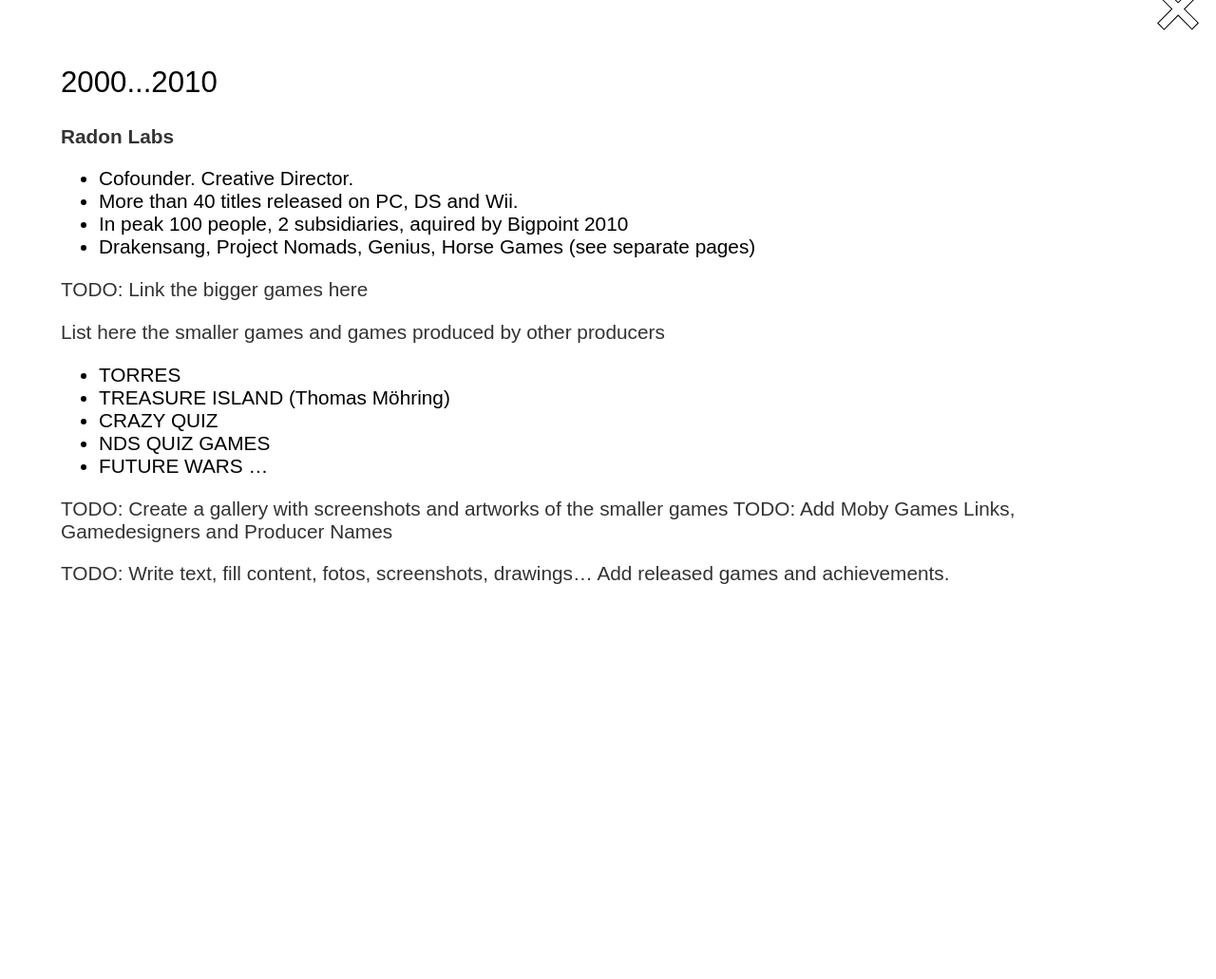
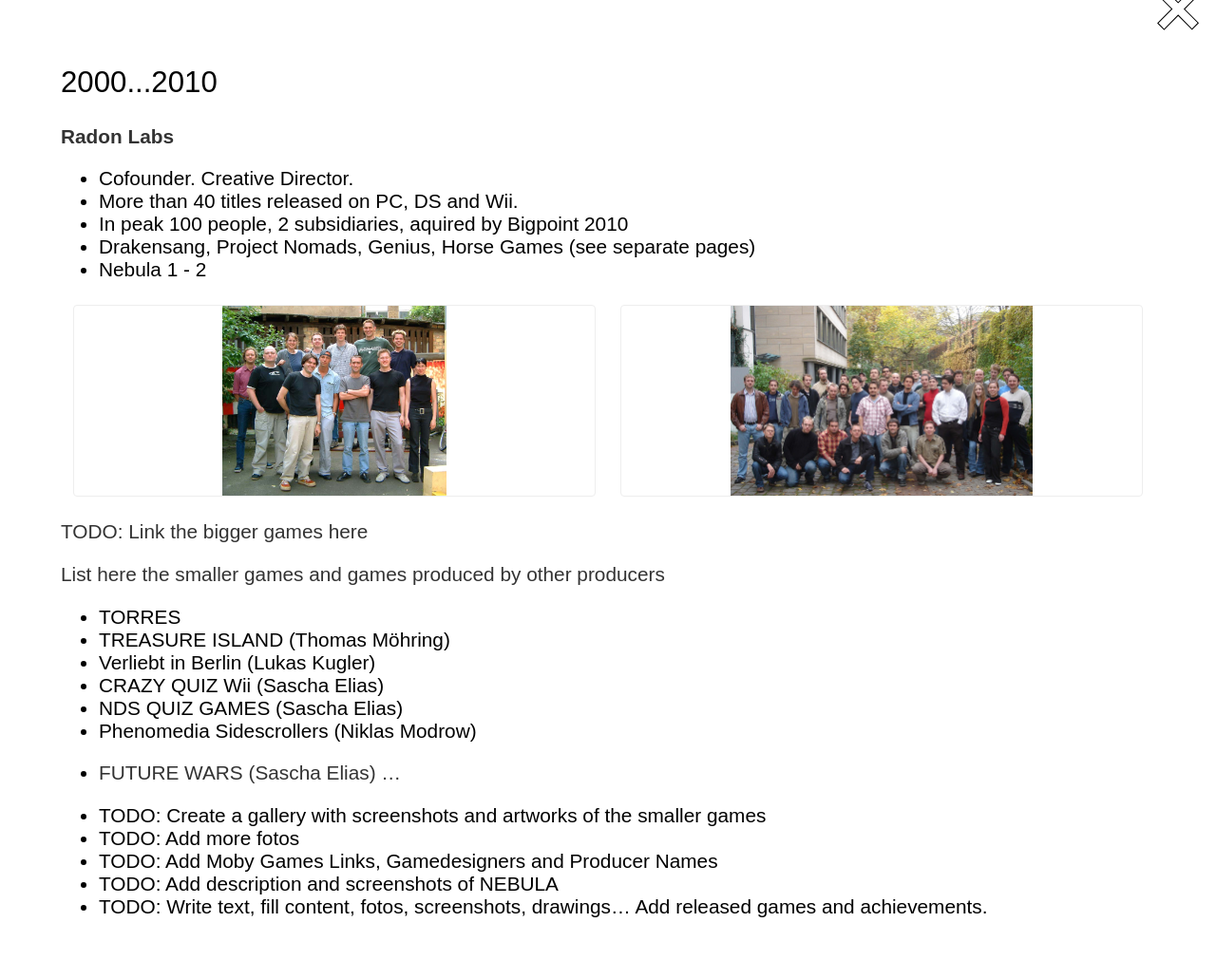
Before and after one commit to gebirgsbernd/gebirgsbernd.github.io, a Jekyll site: the page built from z_aboutme/_posts/2000-01-01-radonlabs.md, in a window 1280 px wide. Shown: the whole page at 95% size. Built offline with Jekyll 4.4.1, drawn with Linux system fonts in a browser that asks for light colours; some web fonts are replaced; before the commit the page ends 900 px from its top, so only the background shows below that.

Commit message:
Added 2 more PETVET Screenshots and 2 RadonLabs Team fotos

```diff
--- a/z_aboutme/_posts/2000-01-01-radonlabs.md
+++ b/z_aboutme/_posts/2000-01-01-radonlabs.md
@@ -7,6 +7,11 @@
 * More than 40 titles released on PC, DS and Wii.
 * In peak 100 people, 2 subsidiaries, aquired by Bigpoint 2010
 * Drakensang, Project Nomads, Genius, Horse Games (see separate pages)
+* Nebula 1 - 2
+
+
+
+{% include image-gallery.html folder="/assets/radon" short="radon" %}
 
 TODO: Link the bigger games here
 
@@ -14,13 +19,16 @@
 
 * TORRES
 * TREASURE ISLAND (Thomas Möhring)
-* CRAZY QUIZ
-* NDS QUIZ GAMES
-* FUTURE WARS
+* Verliebt in Berlin (Lukas Kugler)
+* CRAZY QUIZ Wii (Sascha Elias)
+* NDS QUIZ GAMES (Sascha Elias)
+* Phenomedia Sidescrollers (Niklas Modrow)
+* FUTURE WARS (Sascha Elias)
 ...
 
 
-TODO: Create a gallery with screenshots and artworks of the smaller games
-TODO: Add Moby Games Links, Gamedesigners and Producer Names
-
-TODO: Write text, fill content, fotos, screenshots, drawings... Add released games and achievements.
+* TODO: Create a gallery with screenshots and artworks of the smaller games
+* TODO: Add more fotos
+* TODO: Add Moby Games Links, Gamedesigners and Producer Names
+* TODO: Add description and screenshots of NEBULA
+* TODO: Write text, fill content, fotos, screenshots, drawings... Add released games and achievements.
--- /dev/null
+++ b/z_aboutme/_posts/radon01.txt
@@ -0,0 +1 @@
+RADON LABS Team 2001
--- /dev/null
+++ b/z_aboutme/_posts/radon02.txt
@@ -0,0 +1 @@
+RADON LABS Team 2005
--- /dev/null
+++ b/z_games/_posts/petvet07.txt
@@ -0,0 +1 @@
+2005 "PET VET"
--- /dev/null
+++ b/z_games/_posts/petvet08.txt
@@ -0,0 +1 @@
+2006 Paws & Claws: Pet Vet - Australian Adventures
```
Also changed, not shown: assets/petvet/07.jpg (added), assets/petvet/08.jpg (added), assets/radon/01.jpg (added), assets/radon/02.jpg (added), 4 other files.
